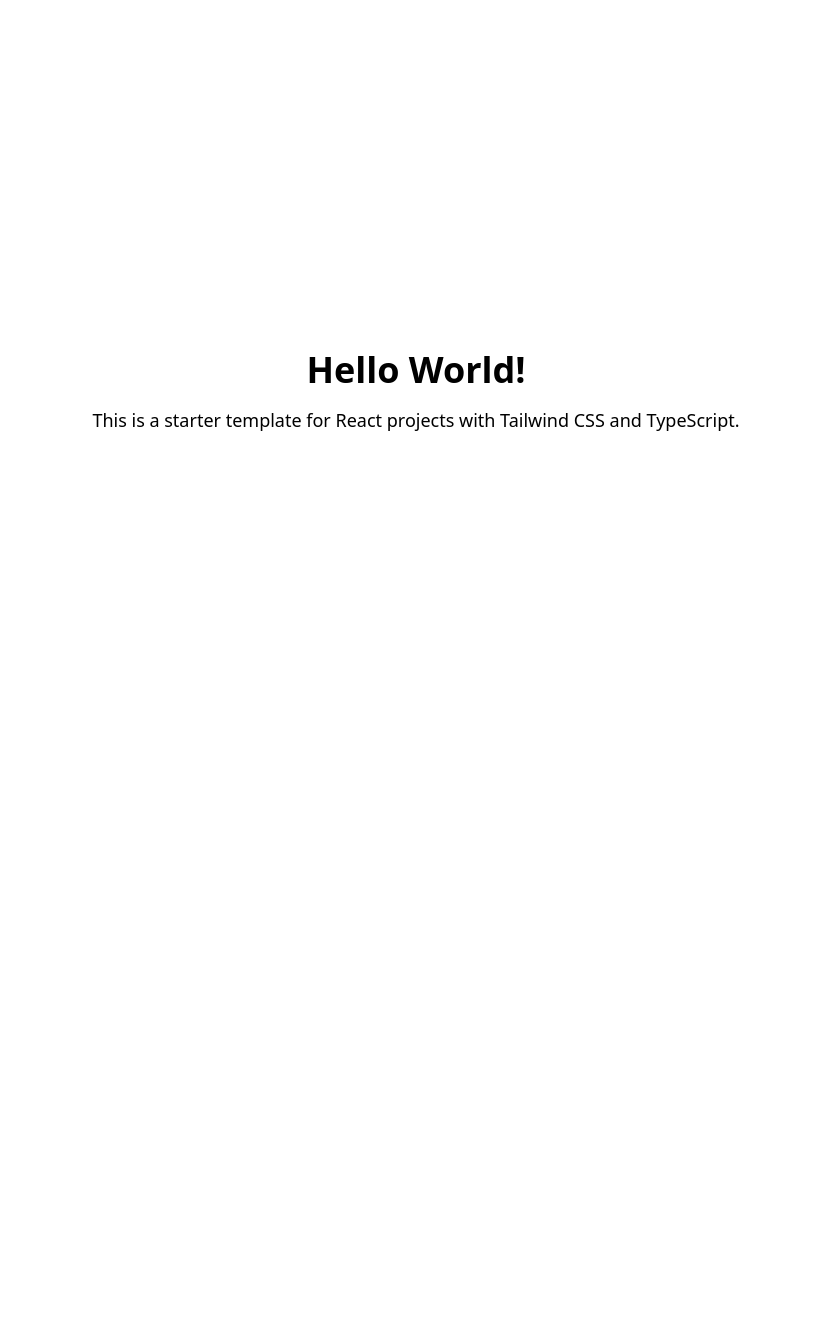
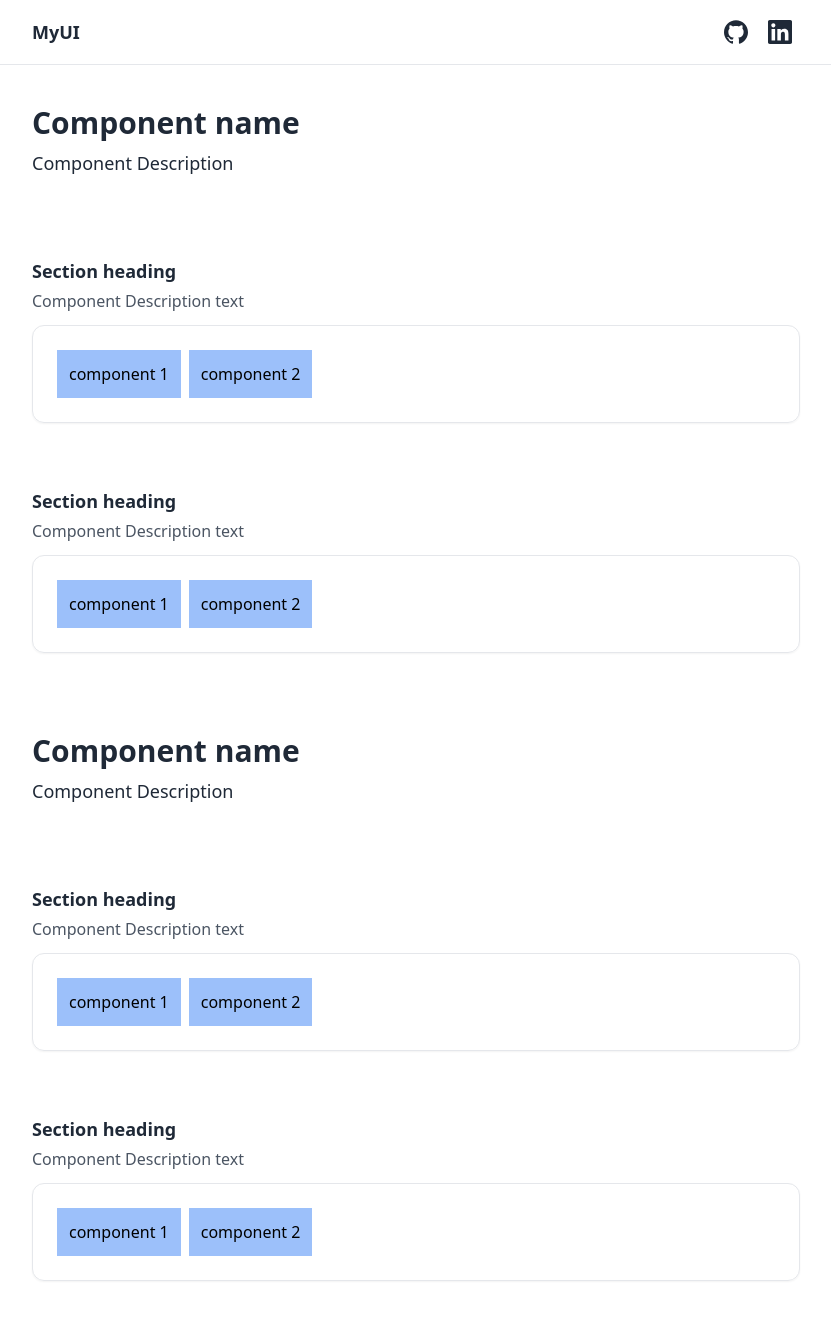
Before and after one commit to LeoGoubard/myown-uilibrary, a React (Vite) app: page / in a window 1280 px wide. Shown: the whole page, without its empty margins (224-1055 px from the left). Before the commit the page ends 800 px from the top, so only its background shows below. Built offline with nearby package versions, Linux system fonts and the light colour scheme.

Commit message:
feat: skeleton of the app/main content with navbar, adding: react-icons to the package

```diff
--- a/package.json
+++ b/package.json
@@ -12,7 +12,8 @@
 	},
 	"dependencies": {
 		"react": "^18.2.0",
-		"react-dom": "^18.2.0"
+		"react-dom": "^18.2.0",
+		"react-icons": "^5.0.1"
 	},
 	"devDependencies": {
 		"@types/react": "^18.2.15",
--- a/src/App.tsx
+++ b/src/App.tsx
@@ -1,13 +1,141 @@
+import { SiGithub, SiLinkedin } from "react-icons/si";
+
 export default function App() {
 	return (
-		<div className="flex h-screen items-center justify-center">
-			<div className="text-center">
-				<h1 className="mb-4 text-4xl font-bold">Hello World!</h1>
-				<p className="mb-4 text-lg">
-					This is a starter template for React projects with Tailwind CSS and
-					TypeScript.
-				</p>
-			</div>
-		</div>
+    <div>
+      {/* Navbar */}
+      <header className="sticky top-0 z-50 w-full border-b bg-white">
+        <div className="flex h-16 items-center px-10 sm:px-16 lg:px-44">
+          <div className="mx-auto w-full max-w-3xl space-y-20">
+            <div className="flex justify-between">
+              <div className="flex flex-1 items-center justify-start">
+                <a href="/" className="inline-flex h-10 items-center justify-center text-lg font-bold text-gray-800">
+                  MyUI
+                </a>
+              </div>
+              <div className="flex flex-1 items-center justify-end">
+                <nav className="flex items-center space-x-1">
+                  <a className="h-10 p-2 text-gray-800 hover:text-[#ff0000]">
+                    <SiGithub className="h-full w-full" />
+                  </a>
+                  <a className="h-10 p-2 text-gray-800 hover:text-[#ff0000]">
+                    <SiLinkedin className="h-full w-full" />
+                  </a>
+                </nav>
+              </div>
+            </div>
+          </div>
+        </div>
+      </header>
+      {/* MainContent */}
+      <main className="p-10 sm:px-16 lg:px-44">
+        <div className="mx-auto max-w-3xl space-y-20">
+          {/* Content container */}
+          <header>
+            <h1 className="block text-2xl font-bold text-gray-800 sm:text-3xl">
+              Component name
+            </h1>
+            <p className="mt-2 text-lg text-gray-800">
+              Component Description
+            </p>
+          </header>
+          <div className="space-y-10 md:space-y-16">
+            {/* Section */}
+            <div>
+              <h2 className="text-lg font-bold text-gray-800">
+                Section heading
+              </h2>
+              <p className="mt-1 text-gray-600">
+                Component Description text
+              </p>
+
+              <div className="mt-3">
+                <div className="flex flex-col rounded-xl border p-6 shadow-sm">
+                  <div className="flex flex-wrap gap-2">
+                    {/* preview */}
+                    <div className="bg-blue-500/50 p-3">component 1</div>
+                    <div className="bg-blue-500/50 p-3">component 2</div>
+                  </div>
+                </div>
+              </div>
+
+            </div>
+            {/* Section */}
+            <div>
+              <h2 className="text-lg font-bold text-gray-800">
+                Section heading
+              </h2>
+              <p className="mt-1 text-gray-600">
+                Component Description text
+              </p>
+
+              <div className="mt-3">
+                <div className="flex flex-col rounded-xl border p-6 shadow-sm">
+                  <div className="flex flex-wrap gap-2">
+                    {/* preview */}
+                    <div className="bg-blue-500/50 p-3">component 1</div>
+                    <div className="bg-blue-500/50 p-3">component 2</div>
+                  </div>
+                </div>
+              </div>
+
+            </div>
+          </div>
+
+
+                    {/* Content container */}
+                    <header>
+            <h1 className="block text-2xl font-bold text-gray-800 sm:text-3xl">
+              Component name
+            </h1>
+            <p className="mt-2 text-lg text-gray-800">
+              Component Description
+            </p>
+          </header>
+          <div className="space-y-10 md:space-y-16">
+            {/* Section */}
+            <div>
+              <h2 className="text-lg font-bold text-gray-800">
+                Section heading
+              </h2>
+              <p className="mt-1 text-gray-600">
+                Component Description text
+              </p>
+
+              <div className="mt-3">
+                <div className="flex flex-col rounded-xl border p-6 shadow-sm">
+                  <div className="flex flex-wrap gap-2">
+                    {/* preview */}
+                    <div className="bg-blue-500/50 p-3">component 1</div>
+                    <div className="bg-blue-500/50 p-3">component 2</div>
+                  </div>
+                </div>
+              </div>
+
+            </div>
+            {/* Section */}
+            <div>
+              <h2 className="text-lg font-bold text-gray-800">
+                Section heading
+              </h2>
+              <p className="mt-1 text-gray-600">
+                Component Description text
+              </p>
+
+              <div className="mt-3">
+                <div className="flex flex-col rounded-xl border p-6 shadow-sm">
+                  <div className="flex flex-wrap gap-2">
+                    {/* preview */}
+                    <div className="bg-blue-500/50 p-3">component 1</div>
+                    <div className="bg-blue-500/50 p-3">component 2</div>
+                  </div>
+                </div>
+              </div>
+
+            </div>
+          </div>
+        </div>
+      </main>
+    </div>
 	)
 }
```
Also changed, not shown: 1 other file (tests, documents, lock files or other folders).
